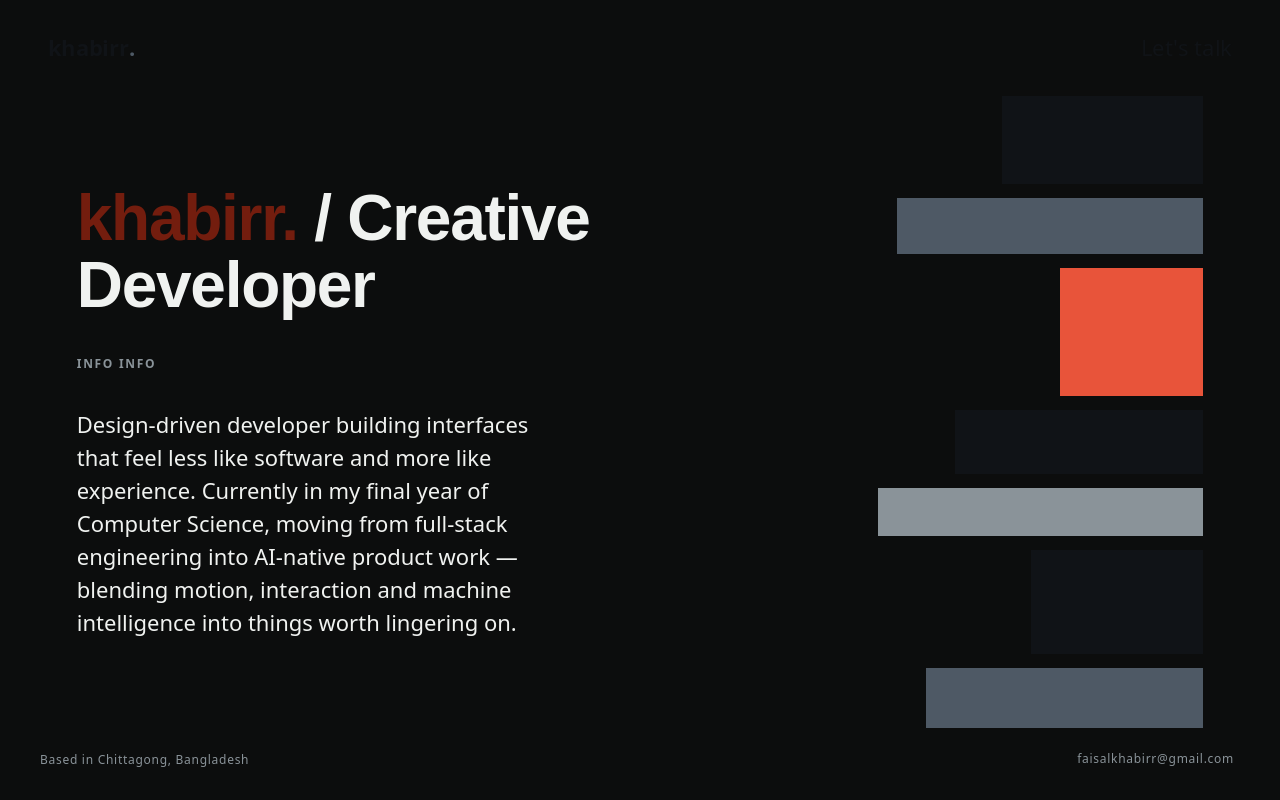
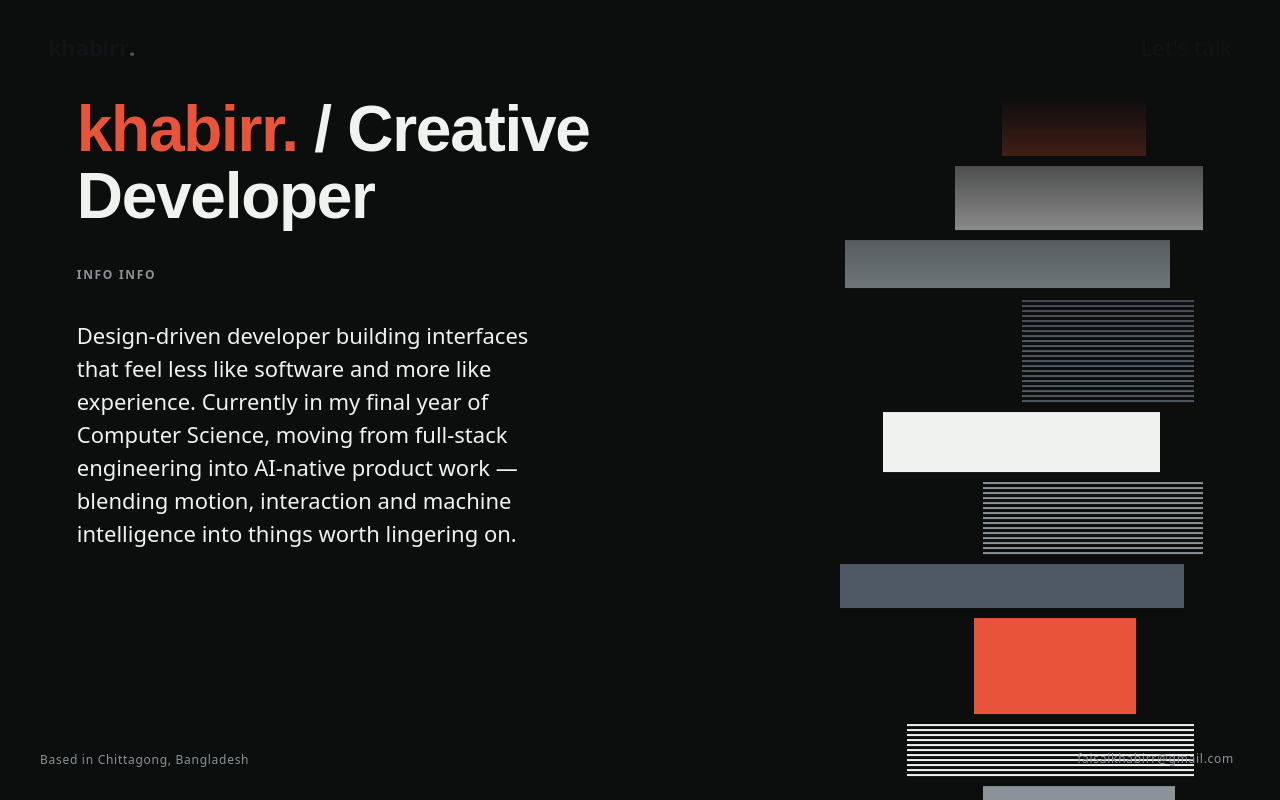
Before and after one commit to faisalkhabirr/Portfolio, a React app in the folder frontend/: page /about in a window 1280 px wide. Built offline with nearby package versions, Linux system fonts and the light colour scheme; no server answers; the HTML template or start-up script is replaced by a standard one.

Commit message:
moded about

```diff
--- a/frontend/src/components/about/SlidingBars.module.css
+++ b/frontend/src/components/about/SlidingBars.module.css
@@ -1,30 +1,52 @@
-.stack {
+/* Clips the tall scrolling track to the visible column, fading the top
+   and bottom edges so bars entering/leaving feel like they dissolve
+   rather than getting hard-cropped. */
+.viewport {
+  position: relative;
+  width: 100%;
+  height: 100%;
+  overflow: hidden;
+
+  -webkit-mask-image: linear-gradient(to bottom, transparent, black 12%, black 88%, transparent);
+  mask-image: linear-gradient(to bottom, transparent, black 12%, black 88%, transparent);
+}
+
+/* Two identical bar sets stacked back-to-back; animating exactly one
+   set-height (-50% of the track's total height) upward loops seamlessly
+   forever with pure CSS — no JS, no scroll-position math needed since
+   this isn't user-scroll-driven. */
+.track {
+  display: flex;
+  flex-direction: column;
+  width: 100%;
+  animation: scrollUp 24s linear infinite;
+}
+
+.set {
   display: flex;
   flex-direction: column;
   align-items: flex-end;
-  gap: 14px;
+  gap: 10px;
   width: 100%;
+  flex-shrink: 0;
+  padding-bottom: 10px;
 }
 
 .bar {
-  transform: translateX(140%);
-  opacity: 0;
-  /* Strong ease-out: fast entry, smooth deceleration to a halt. */
-  transition: transform 0.9s cubic-bezier(0.16, 1, 0.3, 1),
-              opacity 0.5s ease;
+  flex-shrink: 0;
 }
 
-.revealed {
-  transform: translateX(0);
-  opacity: 1;
+@keyframes scrollUp {
+  from {
+    transform: translateY(0);
+  }
+  to {
+    transform: translateY(-50%);
+  }
 }
 
 @media (max-width: 860px) {
-  .stack {
-    align-items: stretch;
-  }
-
   .bar {
-    height: 32px !important; /* flatten the composition on narrow screens */
+    height: 32px !important;
   }
 }
--- a/frontend/src/components/about/SlidingBars.tsx
+++ b/frontend/src/components/about/SlidingBars.tsx
@@ -1,49 +1,69 @@
-import { useEffect, useState } from 'react';
 import styles from './SlidingBars.module.css';
 
-// Purely decorative — widths/heights/colors chosen for visual rhythm only.
-const BARS = [
-  { width: '42%', height: 88, color: '#101317' },
-  { width: '64%', height: 56, color: '#4E5965' },
-  { width: '30%', height: 128, color: 'var(--accent-color, #E8543A)' },
-  { width: '52%', height: 64, color: '#101317' },
-  { width: '68%', height: 48, color: '#8A9399' },
-  { width: '36%', height: 104, color: '#101317' },
-  { width: '58%', height: 60, color: '#4E5965' },
-] as const;
+interface BarConfig {
+  width: string;
+  height: number;
+  color: string;
+  /** Striped/barcode texture instead of a flat fill. */
+  pattern?: boolean;
+  /** Right-side inset — varying this (instead of flush-right for every
+      bar) is what gives the reference its jagged, collaged look rather
+      than a neat uniform column. */
+  offset?: string;
+}
 
-export function SlidingBars() {
-  const [isRevealed, setIsRevealed] = useState(false);
+// Purely decorative — chosen for contrast against this page's dark
+// background, with texture/offset variety for visual richness.
+const BARS: BarConfig[] = [
+  { width: '42%', height: 88, color: '#4E5965', offset: '0%' },
+  { width: '64%', height: 56, color: '#8A9399', pattern: true, offset: '5%' },
+  { width: '30%', height: 128, color: 'var(--accent-color, #E8543A)', offset: '12%' },
+  { width: '52%', height: 64, color: '#F0F2F0', offset: '0%' },
+  { width: '68%', height: 48, color: '#8A9399', offset: '7%' },
+  { width: '36%', height: 104, color: '#4E5965', pattern: true, offset: '2%' },
+  { width: '58%', height: 60, color: '#F0F2F0', offset: '9%' },
+  { width: '46%', height: 72, color: '#8A9399', pattern: true, offset: '0%' },
+  { width: '72%', height: 44, color: '#4E5965', offset: '4%' },
+  { width: '34%', height: 96, color: 'var(--accent-color, #E8543A)', offset: '14%' },
+  { width: '60%', height: 52, color: '#F0F2F0', pattern: true, offset: '2%' },
+  { width: '40%', height: 84, color: '#8A9399', offset: '6%' },
+];
 
-  useEffect(() => {
-    // Double rAF: guarantees the browser actually paints the hidden
-    // (translateX 140%) state on one frame before flipping to revealed on
-    // the next — a single rAF can get batched into the same paint as the
-    // initial render, silently skipping the CSS transition entirely.
-    let innerRaf: number;
-    const outerRaf = requestAnimationFrame(() => {
-      innerRaf = requestAnimationFrame(() => setIsRevealed(true));
-    });
-    return () => {
-      cancelAnimationFrame(outerRaf);
-      if (innerRaf) cancelAnimationFrame(innerRaf);
-    };
-  }, []);
-
+function BarSet() {
   return (
-    <div className={styles.stack} aria-hidden="true">
+    <div className={styles.set}>
       {BARS.map((bar, i) => (
         <div
           key={i}
-          className={`${styles.bar} ${isRevealed ? styles.revealed : ''}`}
+          className={styles.bar}
           style={{
             width: bar.width,
             height: bar.height,
-            backgroundColor: bar.color,
-            transitionDelay: `${i * 0.04}s`,
+            marginRight: bar.offset ?? '0%',
+            backgroundColor: bar.pattern ? 'transparent' : bar.color,
+            backgroundImage: bar.pattern
+              ? `repeating-linear-gradient(0deg, ${bar.color} 0px, ${bar.color} 2px, transparent 2px, transparent 5px)`
+              : undefined,
           }}
         />
       ))}
     </div>
   );
 }
+
+/**
+ * A tall, dense stack of bars that continuously auto-scrolls upward,
+ * looping seamlessly forever — not a one-time entrance animation. The
+ * track renders the same bar set twice back-to-back and animates exactly
+ * one set-height upward on a CSS loop, so the seam is invisible.
+ */
+export function SlidingBars() {
+  return (
+    <div className={styles.viewport} aria-hidden="true">
+      <div className={styles.track}>
+        <BarSet />
+        <BarSet />
+      </div>
+    </div>
+  );
+}
--- a/frontend/src/pages/About/AboutPage.module.css
+++ b/frontend/src/pages/About/AboutPage.module.css
@@ -26,7 +26,7 @@
 .content {
   display: grid;
   grid-template-columns: 1.1fr 0.9fr;
-  align-items: center;
+  align-items: stretch;
   gap: clamp(24px, 5vw, 80px);
   min-height: 100vh;
   padding: clamp(90px, 12vh, 140px) clamp(24px, 6vw, 100px) clamp(80px, 10vh, 120px);
@@ -53,7 +53,7 @@
 }
 
 .titleName {
-  color: var(--accent-color, #731d0e);
+  color: var(--accent-color, #E8543A);
 }
 
 .titleRole {
@@ -77,9 +77,8 @@
 
 /* ── Right column ─────────────────────────────────────────────────── */
 .right {
-  display: flex;
-  align-items: center;
-  justify-content: flex-end;
+  height: 100%;
+  min-height: 60vh;
 }
 
 /* ── Corner elements ──────────────────────────────────────────────── */
```
